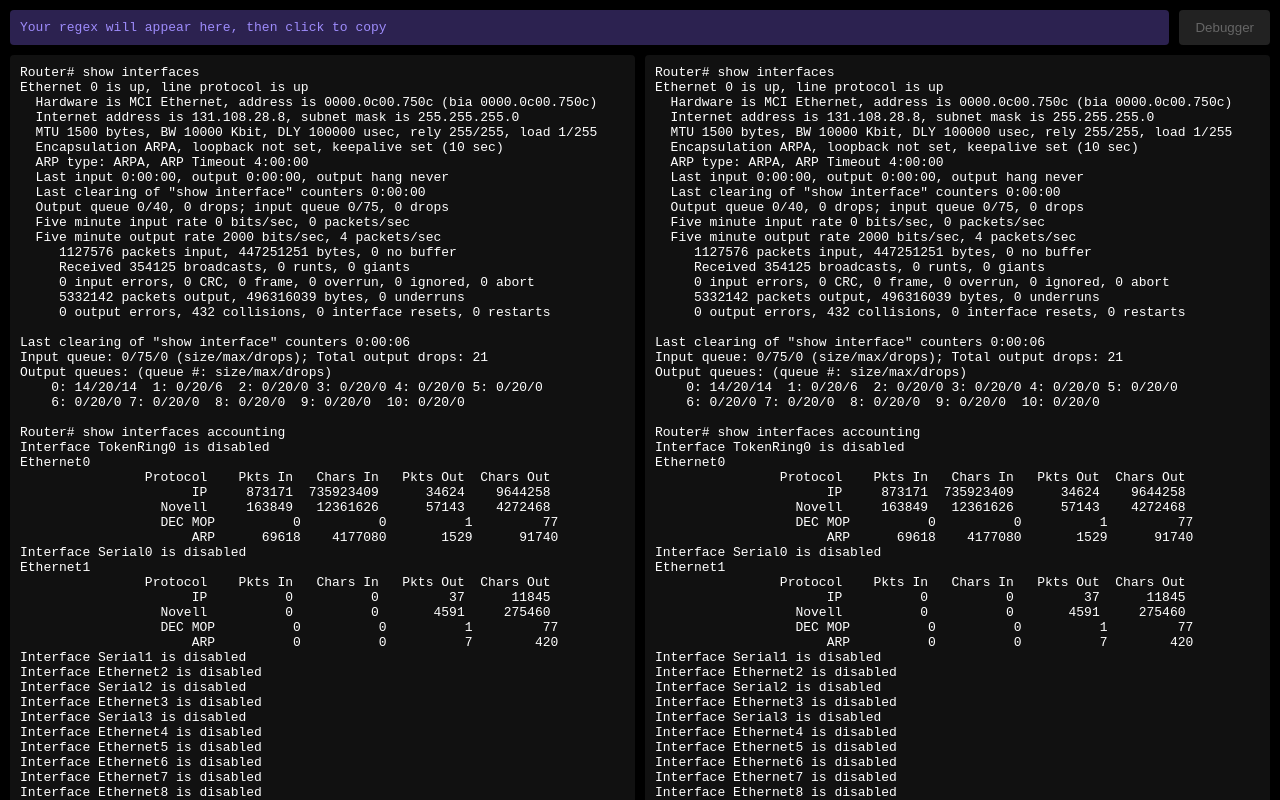
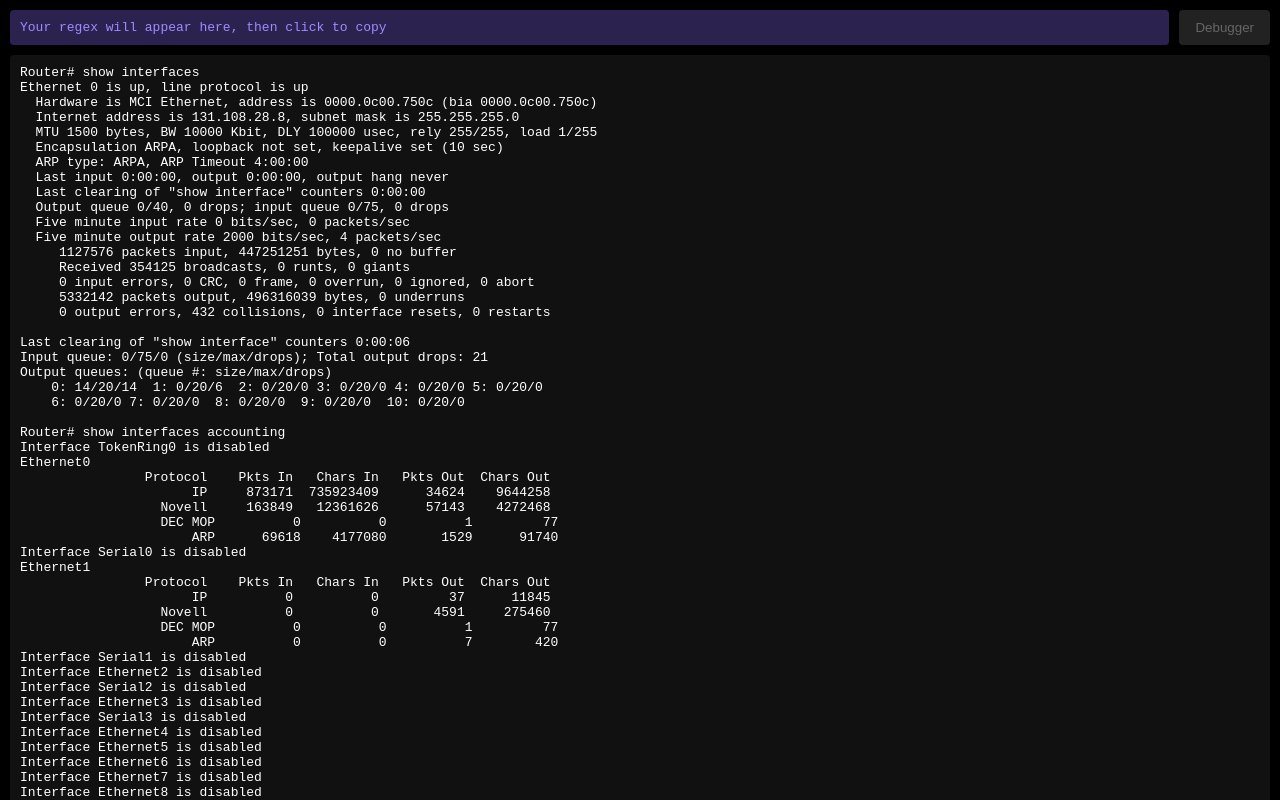
Before and after one commit to ricardocasares/regexgen, a React (Vite) app: page / in a window 1280 px wide. Shown: the top 800 px of the page. Built offline with nearby package versions, Linux system fonts and the light colour scheme; what react-string-replace-recursively would draw is missing.

Commit message:
show preview only when there's a regex

```diff
--- a/src/components/App/App.tsx
+++ b/src/components/App/App.tsx
@@ -11,6 +11,7 @@ import css from "./app.module.css";
 
 export default function App() {
   const core = useRegexGen(example);
+  const hasRegex = Boolean(core.regex.length);
   const [debuggerOn, setDebugger] = useState(false);
 
   const handleSelections: (
@@ -58,10 +59,8 @@ export default function App() {
           onClick={handleSelections}
           isSelected={(id) => core.hasLine(id)}
         />
-        <Preview text={core.input} regex={core.regex} />
-        {debuggerOn && (
-          <Debug onChange={(x) => core.reset(x)} object={core.regexes} />
-        )}
+        {hasRegex && <Preview text={core.input} regex={core.regex} />}
+        {debuggerOn && <Debug onChange={core.reset} object={core.regexes} />}
       </Stack>
     </Stack>
   );
```
